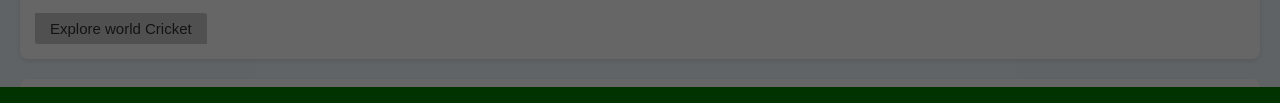
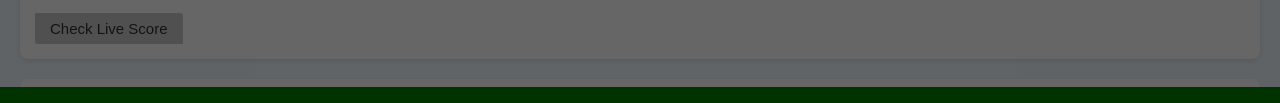
Before and after one commit to shravanbhoyar1/Dialog-Box, a plain HTML site: page index.html in a window 1280 px wide. Shown: the part 635-738 px from the top of the page. Drawn offline with Linux system fonts and the light colour scheme.

Commit message:
some chnages

```diff
--- a/index.html
+++ b/index.html
@@ -34,7 +34,7 @@
         <li>Indian Premier League (IPL)</li>
         <li>The Ashes</li>
       </ul>
-      <button id="explore-btn" onclick="openDialog()">Explore world Cricket</button>
+      <button id="explore-btn" onclick="openDialog()">Check Live Score </button>
     </section>
 
     <div id="overlay" class="overlay" onclick="if(event.target.id==='overlay'){ closeDialog(); }">
```
